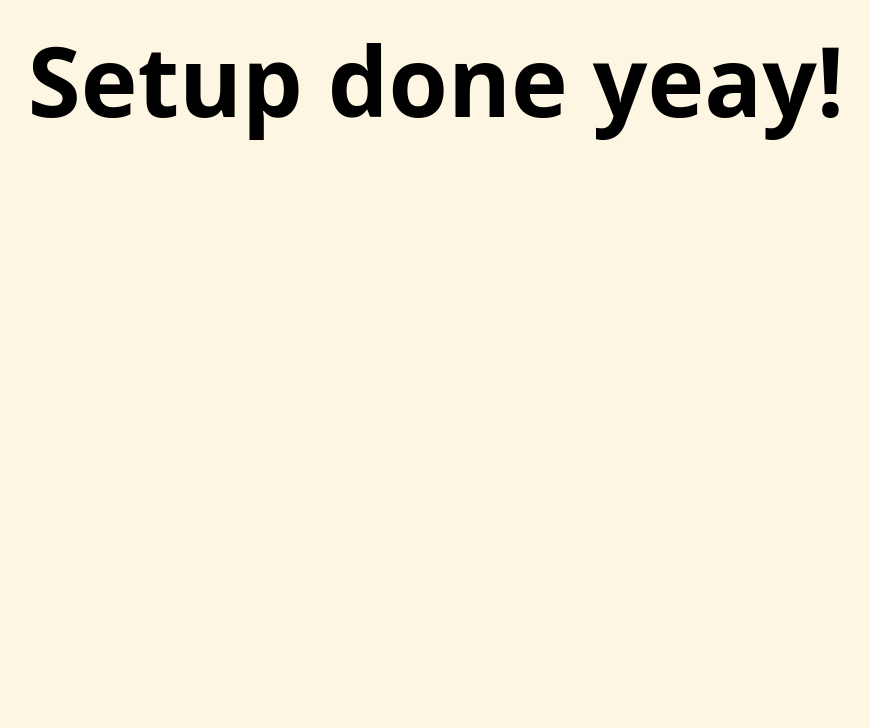
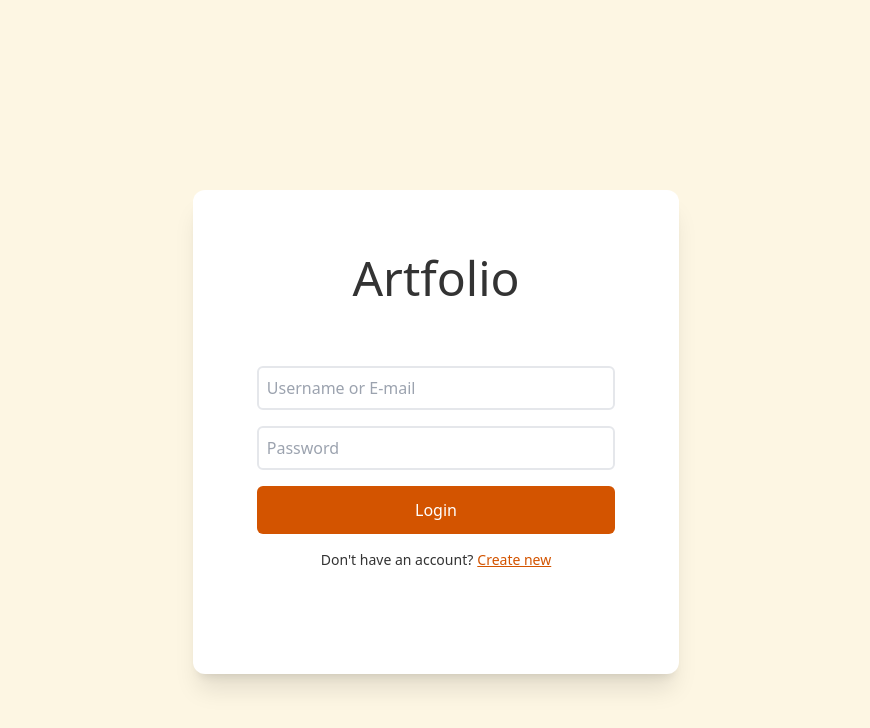
Before and after one commit to indialifah/artfolio-dbb-finalproject, a React (Vite) app: page / in a window 1280 px wide. Shown: the top 728 px of the page, without its empty margins (204-1074 px from the left). Built offline with nearby package versions, Linux system fonts and the light colour scheme.

Commit message:
style Login page

```diff
--- a/src/App.jsx
+++ b/src/App.jsx
@@ -1,12 +1,13 @@
-
 import './App.css'
+import Login from './pages/Login'
 
 function App() {
 
 
   return (
     <>
-      <h1 className='text-8xl font-bold'>Setup done yeay!</h1>
+      {/* <h1 className='text-8xl font-bold'>Setup done yeay!</h1>  */}
+      <Login />
     </>
   )
 }
--- /dev/null
+++ b/src/pages/Login.jsx
@@ -0,0 +1,36 @@
+import React from 'react'
+import { Link } from 'react-router-dom'
+
+const Login = () => {
+
+
+
+  return (
+    <div className='flex flex-row min-h-screen justify-center items-center'>
+        <div className='bg-white w-2/5 p-16 shadow-xl rounded-xl'>
+            <h1 className='text-5xl text-black font-medium text-center mb-16'>Artfolio</h1>
+            <div className='flex flex-col gap-4 mb-10'>
+
+                <input type="text" placeholder='Username or E-mail'
+                className='rounded-md p-2 w-[100%] focus:outline-none focus:border-orange border-2'/>
+
+                <input type="password" placeholder='Password'
+                className='rounded-md p-2 w-[100%] focus:outline-none focus:border-orange border-2'/>
+
+                <button type="submit"
+                className='py-3 bg-orange text-white hover:bg-peach hover:text-black font-medium rounded-md'>
+                    Login
+                </button>
+                <div className="flex gap-1 justify-center md:text-sm text-xs">
+                    <p className='text-black'>Don't have an account?</p>
+                    <a to='/register' className="underline text-orange hover:text-peach cursor-pointer">Create new</a>
+                </div>
+
+            </div>
+        </div>
+    </div>
+
+  )
+}
+
+export default Login
```
